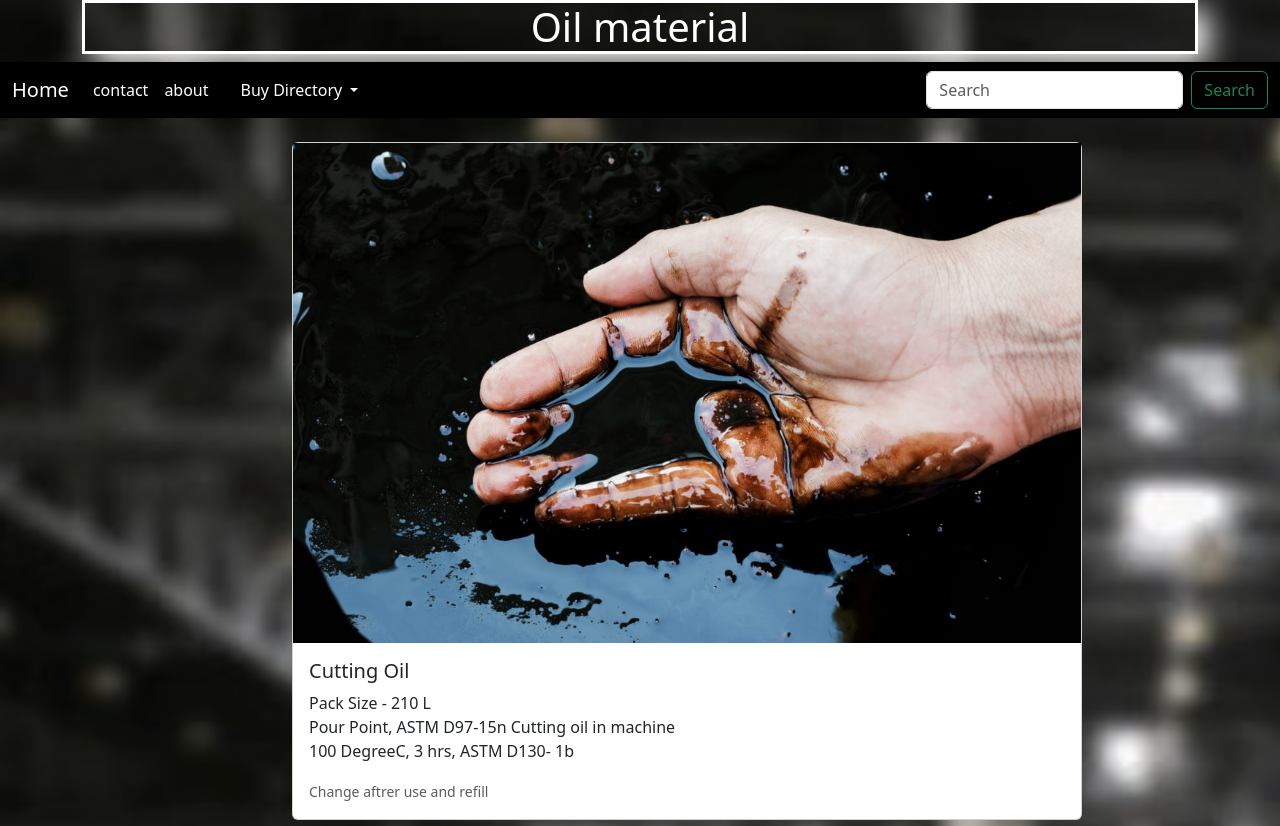
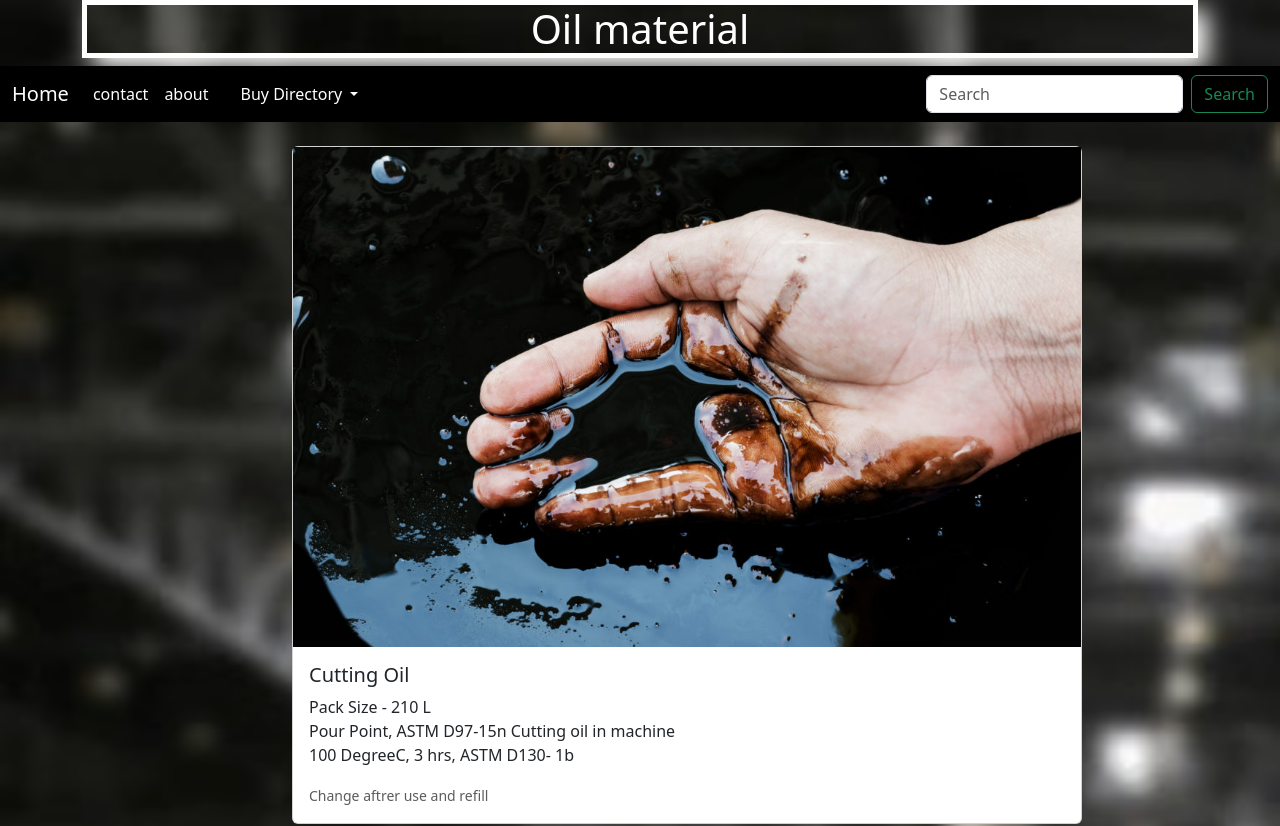
Before and after one commit to Shivamdongare/ShambhuIndustries, a plain HTML site: page Oil material.html in a window 1280 px wide. Shown: the top 826 px of the page. Drawn offline with nearby package versions, Linux system fonts and the light colour scheme.

Commit message:
Update Oil material.html

```diff
--- a/Oil material.html
+++ b/Oil material.html
@@ -16,7 +16,7 @@
   <body class="b" style="background-image: url(img/mainPgBgimg.jpeg); background-size: cover;">
     <div class="container">
         <div style=" text-align: center;">
-            <h1 class="oh1">Oil material</h1>
+            <h1 class="oh1" style="border: 5px solid; color: white; text-align: center; box-shadow: 10px 10px 25px;">Oil material</h1>
         </div>
     </div>
 
```
